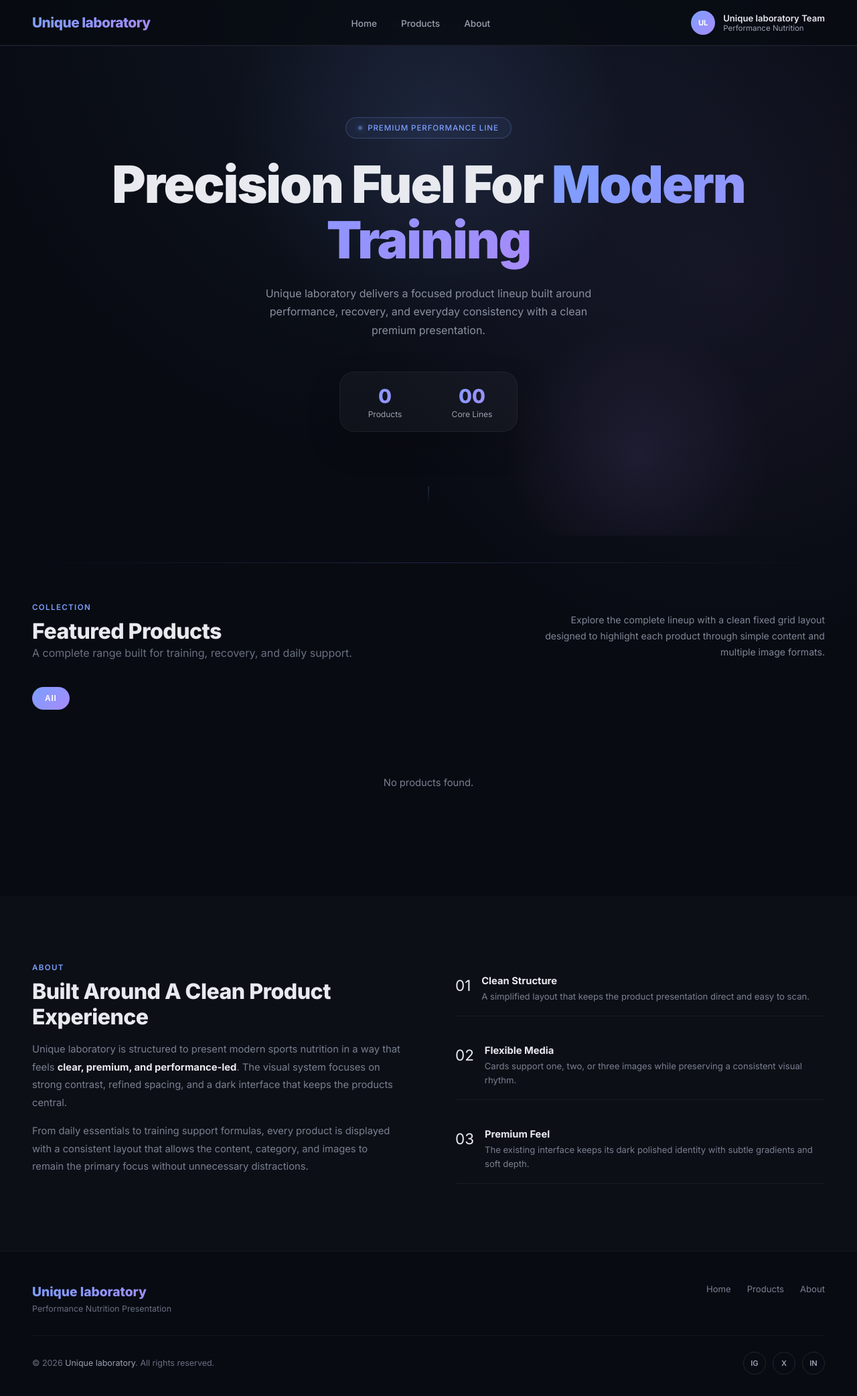
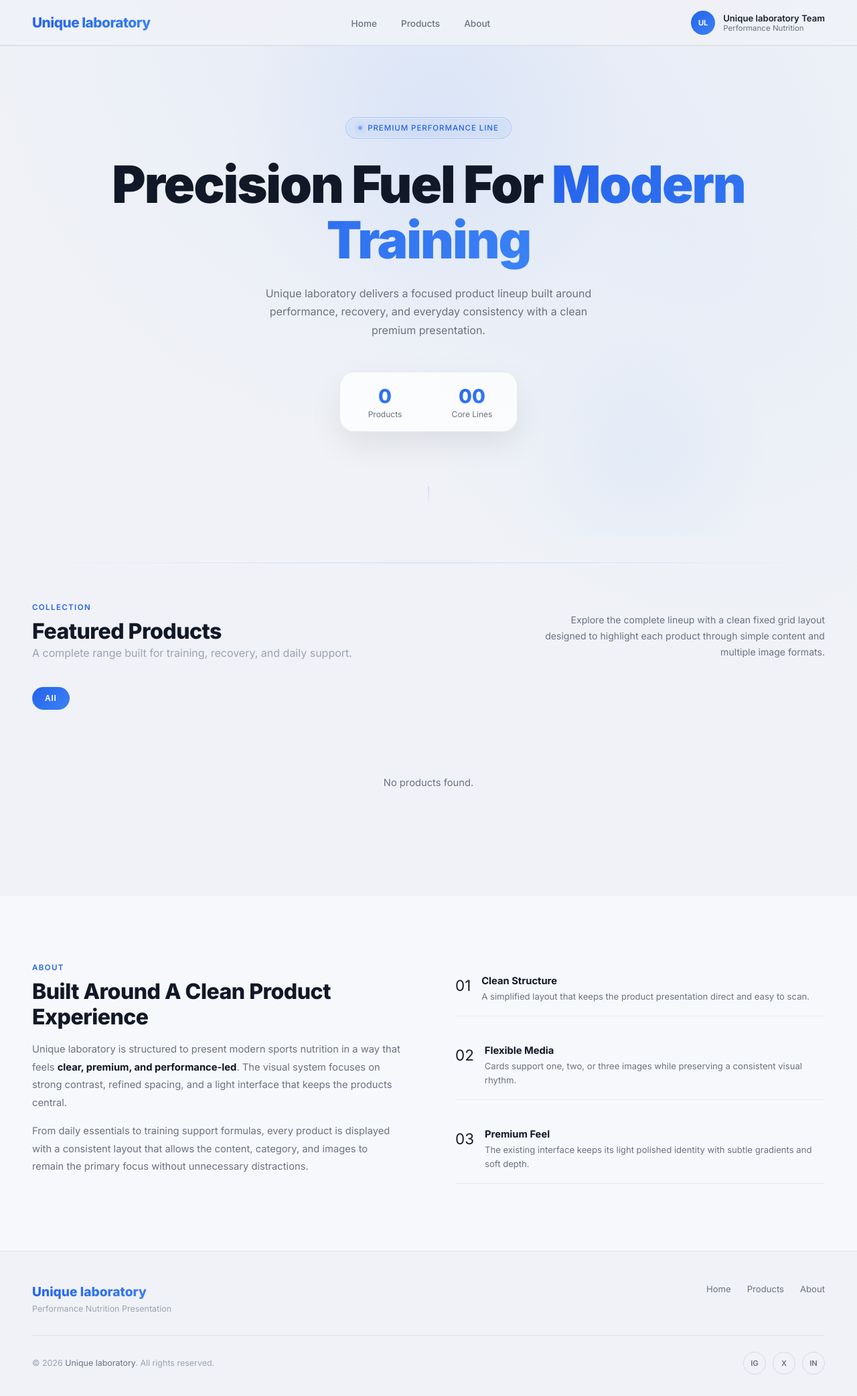
Before and after one commit to AmirrezaAttary/unique, a Django app: page / in a window 1280 px wide. Shown: the whole page at 67% size. Run offline with Django 4.2, Linux system fonts and the light colour scheme; data that the repository does not hold is empty.

Commit message:
Update index.html

```diff
--- a/core/templates/shop/index.html
+++ b/core/templates/shop/index.html
@@ -25,10 +25,10 @@
         body {
             font-family: 'Inter', sans-serif;
             background:
-                radial-gradient(circle at top center, rgba(124, 159, 255, 0.08), transparent 32%),
-                radial-gradient(circle at 85% 20%, rgba(167, 139, 250, 0.08), transparent 28%),
-                #080b12;
-            color: #e8eaf0;
+                radial-gradient(circle at top center, rgba(59, 130, 246, 0.06), transparent 32%),
+                radial-gradient(circle at 85% 20%, rgba(96, 165, 250, 0.05), transparent 28%),
+                #f0f2f7;
+            color: #1a1f2e;
             overflow-x: hidden;
         }
 
@@ -49,16 +49,16 @@
             justify-content: space-between;
             padding: 0 48px;
             height: 68px;
-            background: rgba(8, 11, 18, 0.82);
+            background: rgba(240, 242, 247, 0.88);
             backdrop-filter: blur(18px);
-            border-bottom: 1px solid rgba(255, 255, 255, 0.06);
+            border-bottom: 1px solid rgba(0, 0, 0, 0.07);
         }
 
         .nav-logo {
             font-size: 1.3rem;
             font-weight: 800;
             letter-spacing: -0.5px;
-            background: linear-gradient(135deg, #7c9fff, #a78bfa);
+            background: linear-gradient(135deg, #2563eb, #3b82f6);
             -webkit-background-clip: text;
             -webkit-text-fill-color: transparent;
         }
@@ -72,12 +72,12 @@
         .nav-center a {
             font-size: 0.85rem;
             font-weight: 500;
-            color: #9aa0b0;
+            color: #6b7280;
             transition: color 0.2s;
         }
 
         .nav-center a:hover {
-            color: #e8eaf0;
+            color: #1a1f2e;
         }
 
         .nav-profile {
@@ -90,7 +90,7 @@
             width: 36px;
             height: 36px;
             border-radius: 50%;
-            background: linear-gradient(135deg, #7c9fff, #a78bfa);
+            background: linear-gradient(135deg, #2563eb, #3b82f6);
             display: flex;
             align-items: center;
             justify-content: center;
@@ -109,7 +109,7 @@
         .profile-role {
             display: block;
             font-size: 0.72rem;
-            color: #9aa0b0;
+            color: #6b7280;
         }
 
         .hamburger {
@@ -138,8 +138,8 @@
             top: 68px;
             left: 0;
             right: 0;
-            background: #0d1120;
-            border-bottom: 1px solid rgba(255, 255, 255, 0.06);
+            background: #f0f2f7;
+            border-bottom: 1px solid rgba(0, 0, 0, 0.07);
             z-index: 99;
             max-height: 0;
             overflow: hidden;
@@ -153,12 +153,12 @@
         .mobile-menu a {
             padding: 16px 28px;
             font-size: 0.9rem;
-            color: #9aa0b0;
-            border-bottom: 1px solid rgba(255, 255, 255, 0.04);
+            color: #6b7280;
+            border-bottom: 1px solid rgba(0, 0, 0, 0.05);
         }
 
         .mobile-menu a:hover {
-            color: #e8eaf0;
+            color: #1a1f2e;
         }
 
         /* ===== HERO ===== */
@@ -181,7 +181,7 @@
             transform: translateX(-50%);
             width: 600px;
             height: 600px;
-            background: radial-gradient(circle, rgba(124, 159, 255, 0.12) 0%, transparent 70%);
+            background: radial-gradient(circle, rgba(59, 130, 246, 0.08) 0%, transparent 70%);
             pointer-events: none;
         }
 
@@ -191,7 +191,7 @@
             right: 10%;
             width: 400px;
             height: 400px;
-            background: radial-gradient(circle, rgba(167, 139, 250, 0.1) 0%, transparent 70%);
+            background: radial-gradient(circle, rgba(96, 165, 250, 0.07) 0%, transparent 70%);
             pointer-events: none;
         }
 
@@ -199,25 +199,25 @@
             display: inline-flex;
             align-items: center;
             gap: 8px;
-            border: 1px solid rgba(124, 159, 255, 0.25);
+            border: 1px solid rgba(37, 99, 235, 0.25);
             border-radius: 50px;
             padding: 8px 18px;
             font-size: 0.72rem;
             font-weight: 500;
             letter-spacing: 0.08em;
             text-transform: uppercase;
-            color: #7c9fff;
+            color: #2563eb;
             margin-bottom: 28px;
-            background: rgba(124, 159, 255, 0.06);
-            box-shadow: inset 0 0 0 1px rgba(255, 255, 255, 0.02);
+            background: rgba(37, 99, 235, 0.06);
+            box-shadow: inset 0 0 0 1px rgba(255, 255, 255, 0.5);
         }
 
         .badge-dot {
             width: 6px;
             height: 6px;
             border-radius: 50%;
-            background: #7c9fff;
-            box-shadow: 0 0 8px #7c9fff;
+            background: #2563eb;
+            box-shadow: 0 0 8px #2563eb;
             animation: pulse 2s infinite;
         }
 
@@ -232,10 +232,11 @@
             line-height: 1.08;
             letter-spacing: -2px;
             margin-bottom: 24px;
+            color: #111827;
         }
 
         .highlight {
-            background: linear-gradient(135deg, #7c9fff, #a78bfa);
+            background: linear-gradient(135deg, #2563eb, #3b82f6);
             -webkit-background-clip: text;
             -webkit-text-fill-color: transparent;
         }
@@ -243,7 +244,7 @@
         .hero-desc {
             max-width: 520px;
             font-size: 1rem;
-            color: #8a90a0;
+            color: #6b7280;
             line-height: 1.7;
             margin-bottom: 48px;
         }
@@ -253,9 +254,9 @@
             gap: 40px;
             padding: 18px 22px;
             border-radius: 22px;
-            background: rgba(255, 255, 255, 0.03);
-            border: 1px solid rgba(255, 255, 255, 0.05);
-            box-shadow: 0 20px 50px rgba(0, 0, 0, 0.2);
+            background: rgba(255, 255, 255, 0.75);
+            border: 1px solid rgba(0, 0, 0, 0.07);
+            box-shadow: 0 20px 50px rgba(0, 0, 0, 0.08);
         }
 
         .stat { min-width: 90px; }
@@ -263,14 +264,14 @@
         .stat-num {
             font-size: 1.8rem;
             font-weight: 800;
-            background: linear-gradient(135deg, #7c9fff, #a78bfa);
+            background: linear-gradient(135deg, #2563eb, #3b82f6);
             -webkit-background-clip: text;
             -webkit-text-fill-color: transparent;
         }
 
         .stat-label {
             font-size: 0.75rem;
-            color: #9aa0b0;
+            color: #6b7280;
             margin-top: 2px;
         }
 
@@ -284,7 +285,7 @@
         .scroll-line {
             width: 1px;
             height: 40px;
-            background: linear-gradient(to bottom, rgba(124, 159, 255, 0.6), transparent);
+            background: linear-gradient(to bottom, rgba(37, 99, 235, 0.5), transparent);
             margin: 0 auto;
             animation: scrollAnim 2s ease-in-out infinite;
         }
@@ -306,7 +307,7 @@
             position: absolute;
             inset: 40px 48px auto;
             height: 1px;
-            background: linear-gradient(to right, transparent, rgba(124, 159, 255, 0.2), transparent);
+            background: linear-gradient(to right, transparent, rgba(37, 99, 235, 0.2), transparent);
             pointer-events: none;
         }
 
@@ -328,7 +329,7 @@
             font-weight: 600;
             letter-spacing: 0.12em;
             text-transform: uppercase;
-            color: #7c9fff;
+            color: #2563eb;
             margin-bottom: 10px;
         }
 
@@ -337,13 +338,14 @@
             font-weight: 800;
             letter-spacing: -0.5px;
             line-height: 1.2;
+            color: #111827;
         }
 
         .section-title .dim {
             display: block;
             font-size: 1rem;
             font-weight: 400;
-            color: #6a7080;
+            color: #9ca3af;
             margin-top: 4px;
             letter-spacing: 0;
         }
@@ -351,7 +353,7 @@
         .products-note {
             max-width: 420px;
             font-size: 0.88rem;
-            color: #7f8697;
+            color: #6b7280;
             line-height: 1.7;
             text-align: right;
         }
@@ -463,7 +465,7 @@
         /* ===== ABOUT ===== */
         .about {
             padding: 100px 48px;
-            background: rgba(255, 255, 255, 0.015);
+            background: rgba(255, 255, 255, 0.5);
         }
 
         .about-inner {
@@ -477,12 +479,12 @@
 
         .about-text p {
             font-size: 0.92rem;
-            color: #7a8090;
+            color: #6b7280;
             line-height: 1.8;
             margin-top: 16px;
         }
 
-        .about-text strong { color: #e8eaf0; }
+        .about-text strong { color: #111827; }
 
         .about-features {
             display: flex;
@@ -495,7 +497,7 @@
             gap: 16px;
             align-items: flex-start;
             padding: 18px 18px 18px 0;
-            border-bottom: 1px solid rgba(255, 255, 255, 0.05);
+            border-bottom: 1px solid rgba(0, 0, 0, 0.06);
         }
 
         .feature-icon {
@@ -508,18 +510,19 @@
             font-size: 0.92rem;
             font-weight: 700;
             margin-bottom: 4px;
+            color: #111827;
         }
 
         .feature-text p {
             font-size: 0.82rem;
-            color: #7a8090;
+            color: #6b7280;
             line-height: 1.6;
         }
 
         /* ===== FOOTER ===== */
         footer {
             padding: 48px 48px 32px;
-            border-top: 1px solid rgba(255, 255, 255, 0.06);
+            border-top: 1px solid rgba(0, 0, 0, 0.07);
         }
 
         .footer-main {
@@ -532,14 +535,14 @@
         .footer-logo {
             font-size: 1.2rem;
             font-weight: 800;
-            background: linear-gradient(135deg, #7c9fff, #a78bfa);
+            background: linear-gradient(135deg, #2563eb, #3b82f6);
             -webkit-background-clip: text;
             -webkit-text-fill-color: transparent;
         }
 
         .footer-tagline {
             font-size: 0.78rem;
-            color: #6a7080;
+            color: #9ca3af;
             margin-top: 6px;
         }
 
@@ -550,26 +553,26 @@
 
         .footer-links a {
             font-size: 0.82rem;
-            color: #7a8090;
+            color: #6b7280;
             transition: color 0.2s;
         }
 
-        .footer-links a:hover { color: #e8eaf0; }
+        .footer-links a:hover { color: #111827; }
 
         .footer-bottom {
             display: flex;
             align-items: center;
             justify-content: space-between;
             padding-top: 24px;
-            border-top: 1px solid rgba(255, 255, 255, 0.05);
+            border-top: 1px solid rgba(0, 0, 0, 0.06);
         }
 
         .footer-copy {
             font-size: 0.78rem;
-            color: #6a7080;
+            color: #9ca3af;
         }
 
-        .footer-copy span { color: #9aa0b0; }
+        .footer-copy span { color: #6b7280; }
 
         .footer-socials { display: flex; gap: 10px; }
 
@@ -577,19 +580,19 @@
             width: 34px;
             height: 34px;
             border-radius: 50%;
-            border: 1px solid rgba(255, 255, 255, 0.1);
+            border: 1px solid rgba(0, 0, 0, 0.1);
             display: flex;
             align-items: center;
             justify-content: center;
             font-size: 0.7rem;
             font-weight: 600;
-            color: #9aa0b0;
+            color: #6b7280;
             transition: all 0.2s;
         }
 
         .social-btn:hover {
-            border-color: rgba(124, 159, 255, 0.4);
-            color: #7c9fff;
+            border-color: rgba(37, 99, 235, 0.4);
+            color: #2563eb;
         }
 
         /* ===== ANIMATIONS ===== */
@@ -608,7 +611,7 @@
             grid-column: span 12;
             text-align: center;
             padding: 60px 20px;
-            color: #7a8090;
+            color: #6b7280;
             font-size: 0.92rem;
         }
 
@@ -627,20 +630,20 @@
             font-size: .75rem;
             font-weight: 600;
             letter-spacing: .06em;
-            border: 1px solid rgba(255, 255, 255, .08);
-            color: #9aa0b0;
-            background: rgba(255, 255, 255, .02);
+            border: 1px solid rgba(0, 0, 0, 0.1);
+            color: #6b7280;
+            background: rgba(255, 255, 255, 0.6);
             cursor: pointer;
             transition: .25s;
         }
 
         .category-btn:hover {
-            border-color: rgba(124, 159, 255, .4);
-            color: #e8eaf0;
+            border-color: rgba(37, 99, 235, 0.4);
+            color: #1a1f2e;
         }
 
         .category-btn.active {
-            background: linear-gradient(135deg, #7c9fff, #a78bfa);
+            background: linear-gradient(135deg, #2563eb, #3b82f6);
             color: #fff;
             border-color: transparent;
         }
@@ -924,7 +929,7 @@
                 <p>
                     Unique laboratory is structured to present modern sports nutrition in a way that feels
                     <strong>clear, premium, and performance-led</strong>. The visual system focuses on strong contrast,
-                    refined spacing, and a dark interface that keeps the products central.
+                    refined spacing, and a light interface that keeps the products central.
                 </p>
                 <p>
                     From daily essentials to training support formulas, every product is displayed with a consistent
@@ -952,7 +957,7 @@
                     <div class="feature-icon">03</div>
                     <div class="feature-text">
                         <h4>Premium Feel</h4>
-                        <p>The existing interface keeps its dark polished identity with subtle gradients and soft depth.</p>
+                        <p>The existing interface keeps its light polished identity with subtle gradients and soft depth.</p>
                     </div>
                 </div>
             </div>
```
Also changed, not shown: other parts of core/templates/shop/index.html (+29 -27 lines).
